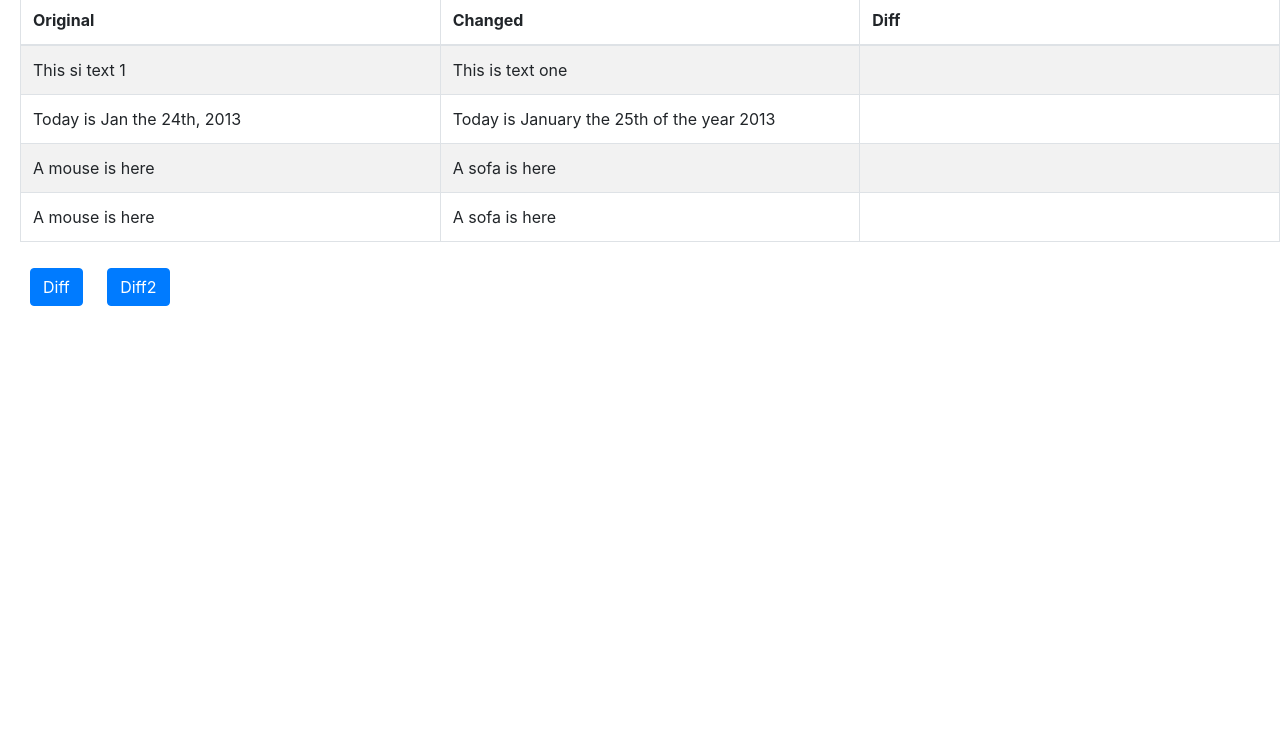
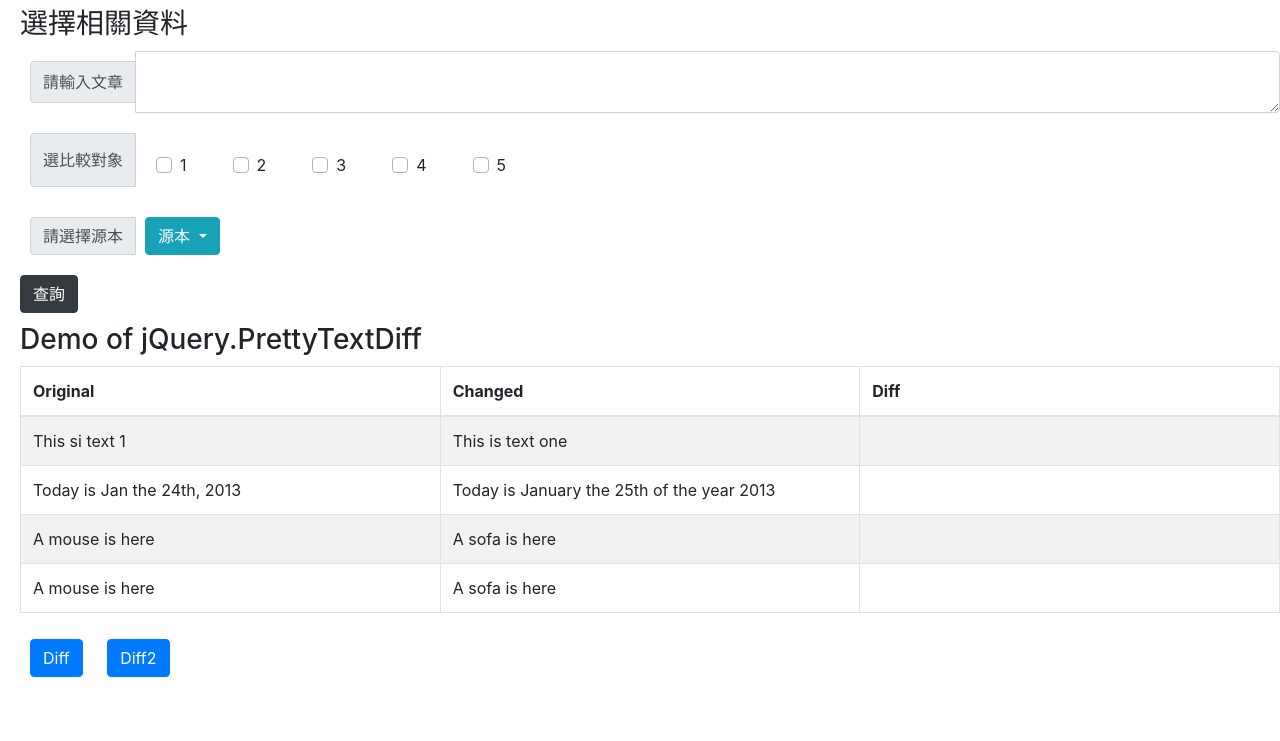
Before and after one commit to fogdingding/cutWord_benchmark, a plain HTML site: page index.html in a window 1280 px wide. Shown: the part 59-800 px from the top of the page. Drawn offline with nearby package versions, Linux system fonts and the light colour scheme.

Commit message:
for add infomation

```diff
--- a/index.html
+++ b/index.html
@@ -11,10 +11,88 @@
     integrity="sha384-GJzZqFGwb1QTTN6wy59ffF1BuGJpLSa9DkKMp0DgiMDm4iYMj70gZWKYbI706tWS" crossorigin="anonymous">
   <link rel="stylesheet" href="index2.css">
 
-  <title>Hello, world!</title>
+  <title>蓋世比字</title>
 </head>
 
 <body>
+  <nav class="navbar navbar-expand-lg navbar-light bg-light">
+    <a class="navbar-brand" href="#">蓋世比字</a>
+    <button class="navbar-toggler" type="button" data-toggle="collapse" data-target="#navbarSupportedContent"
+      aria-controls="navbarSupportedContent" aria-expanded="false" aria-label="Toggle navigation">
+      <span class="navbar-toggler-icon"></span>
+    </button>
+  </nav>
+  <div>
+    <h3>
+      選擇相關資料
+    </h3>
+  </div>
+  <form>
+    <div class="from-group">
+      <div class="input-group">
+        <div class="input-group-prepend">
+          <span class="input-group-text">請輸入文章</span>
+        </div>
+        <textarea class="form-control" aria-label="With textarea"></textarea>
+      </div>
+    </div>
+    <div class="from-group">
+      <div class="input-group">
+        <div class="input-group-prepend">
+          <span class="input-group-text">選比較對象
+          </span>
+          <div class="custom-control custom-checkbox custom-control-inline">
+            <input type="checkbox" class="custom-control-input" id="defaultInline1">
+            <label class="custom-control-label" for="defaultInline1">1</label>
+          </div>
+          <div class="custom-control custom-checkbox custom-control-inline">
+            <input type="checkbox" class="custom-control-input" id="defaultInline2">
+            <label class="custom-control-label" for="defaultInline2">2</label>
+          </div>
+          <div class="custom-control custom-checkbox custom-control-inline">
+            <input type="checkbox" class="custom-control-input" id="defaultInline3">
+            <label class="custom-control-label" for="defaultInline3">3</label>
+          </div>
+          <div class="custom-control custom-checkbox custom-control-inline">
+            <input type="checkbox" class="custom-control-input" id="defaultInline4">
+            <label class="custom-control-label" for="defaultInline4">4</label>
+          </div>
+          <div class="custom-control custom-checkbox custom-control-inline">
+            <input type="checkbox" class="custom-control-input" id="defaultInline5">
+            <label class="custom-control-label" for="defaultInline5">5</label>
+          </div>
+        </div>
+      </div>
+    </div>
+    <div class="from-group">
+      <div class="input-group">
+        <div class="input-group-prepend">
+          <span class="input-group-text">請選擇源本</span>
+        </div>
+        <div class="btn-group">
+          <button type="button" class="btn btn-info dropdown-toggle" data-toggle="dropdown" aria-haspopup="true"
+            aria-expanded="false">
+            源本
+          </button>
+          <div class="dropdown-menu">
+            <a class="dropdown-item" href="#">gais</a>
+            <div class="dropdown-divider"></div>
+            <a class="dropdown-item" href="#">1</a>
+            <a class="dropdown-item" href="#">2</a>
+            <a class="dropdown-item" href="#">3</a>
+            <a class="dropdown-item" href="#">4</a>
+            <a class="dropdown-item" href="#">5</a>
+          </div>
+        </div>
+      </div>
+    </div>
+    <div class="from-group">
+      <div>
+        <button type="button" class="btn btn-dark">查詢</button>
+      </div>
+    </div>
+  </form>
+
   <div id="wrapper">
     <h3>
       Demo of jQuery.PrettyTextDiff
```
